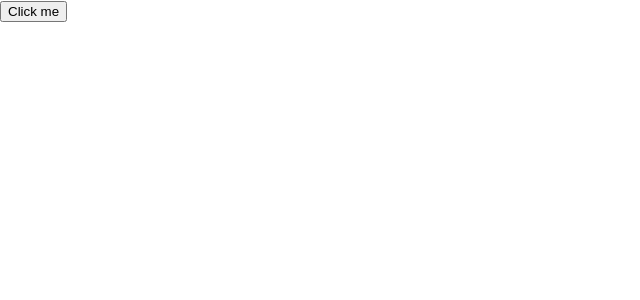
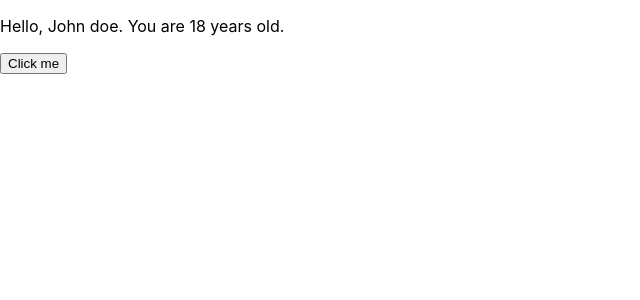
Before and after one commit to Cleomir/learning-react, a React (Create React App) app: page / in a window 1280 px wide. Shown: the top 300 px of the page, without its empty margins (0-640 px from the left). Built offline with nearby package versions, Linux system fonts and the light colour scheme.

Commit message:
Add state manipulation

```diff
--- a/src/App.js
+++ b/src/App.js
@@ -1,7 +1,8 @@
 import ClassComponent from "./components/Class";
 import Stateful from "./components/Stateful";
 import Events from "./components/Events";
+import StateManipulation from "./components/StateManipulation";
 
 //export default ClassComponent;
 // export default Stateful;
-export default Events;
+export default StateManipulation;
--- /dev/null
+++ b/src/components/StateManipulation.js
@@ -0,0 +1,26 @@
+import React from "react";
+
+export default class StateManipulation extends React.Component {
+  state = {
+    name: "John doe",
+    age: 18,
+  };
+
+  handleClick = () => {
+    this.setState({
+      name: "Foo",
+      age: 99,
+    });
+  };
+
+  render() {
+    return (
+      <div>
+        <p>
+          Hello, {this.state.name}. You are {this.state.age} years old.
+        </p>
+        <button onClick={this.handleClick}>Click me</button>
+      </div>
+    );
+  }
+}
```
